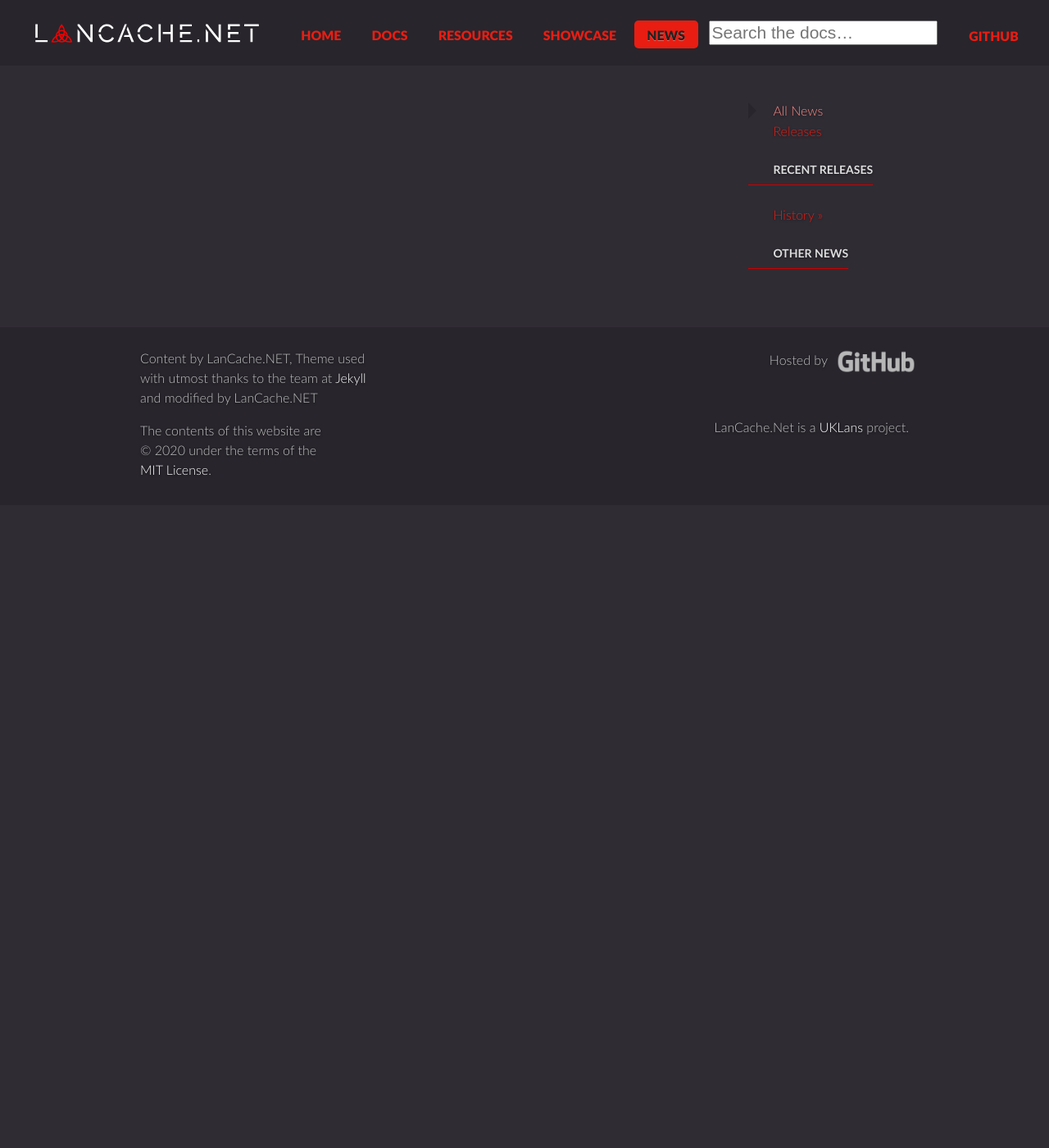
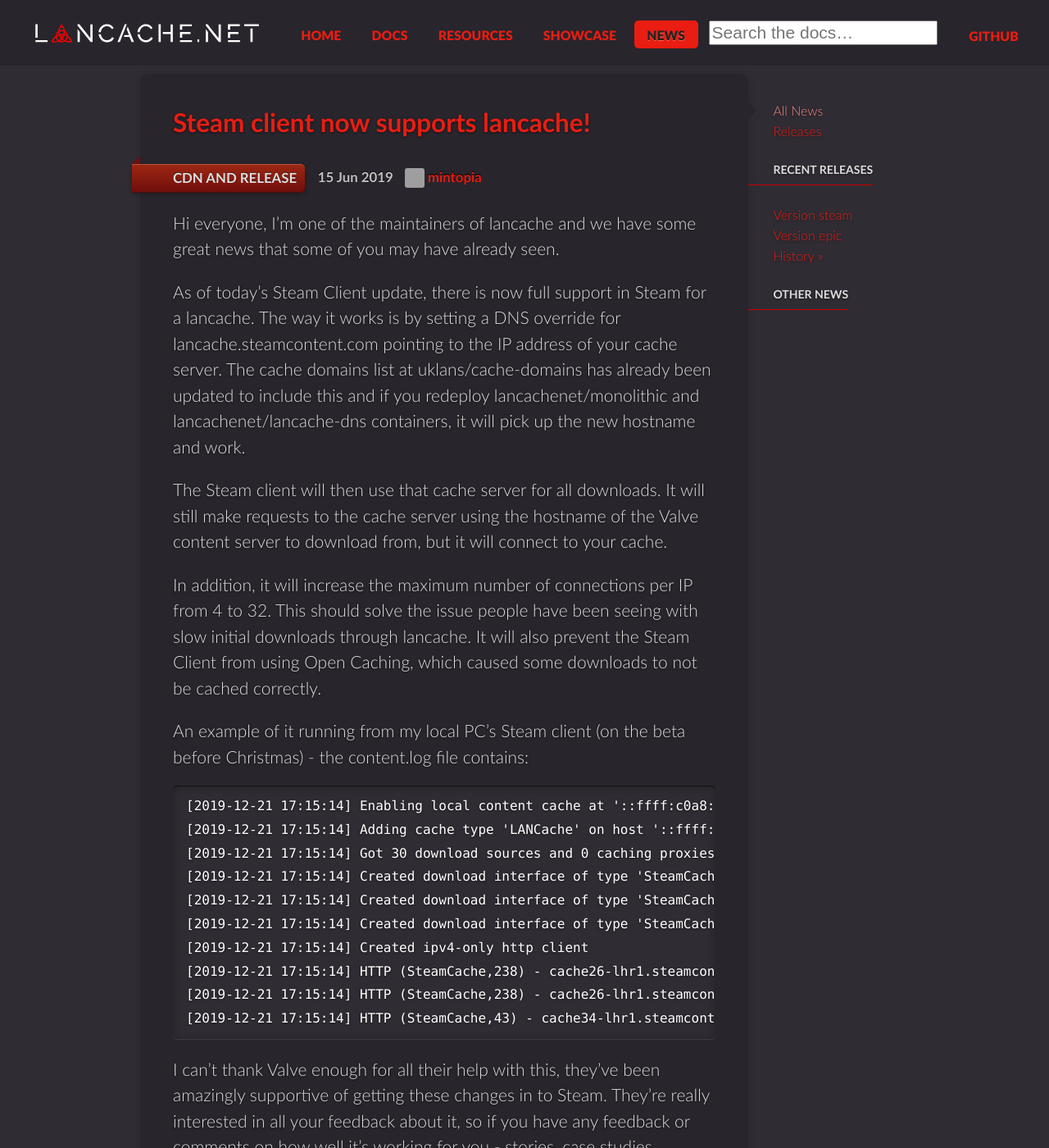
Before and after one commit to lancachenet/lancachenet.github.io, a Jekyll site: the page built from pages/news.html, in a window 1280 px wide and 1400 px high. Shown: the whole window at 82% size. Built offline with Jekyll 4.4.1, drawn with Linux system fonts in a browser that asks for light colours; comment, search, counter and statistics services are not loaded; some of the changed text lies outside the part shown; grey boxes are pictures that could not be loaded.

Commit message:
Added some news

````diff
--- /dev/null
+++ b/_posts/2019-06-15-steamcache-is-rebranding-to-lancachenet.md
@@ -0,0 +1,37 @@
+---
+title: 'SteamCache is rebanding to LanCache.Net, now with added Epic Games launcher support'
+date: 2019-06-15 09:00:00 -0000
+author: vibroaxe
+version: epic
+categories: [cdn,release]
+---
+
+As many of you know I'm one of the small team of maintainers on the steamcache/* docker images (along with @mintopia @GotenXiao @Lepidopterist @Mohero and @Astrolox). For some time now we have felt that we have long outgrown our steamcache roots and perhaps it was time to rebrand to the generic gaming cache which we now provide. After much consideration and some discussions with Multiplay and ChurchNerd we are proud to rebrand with immediate effect to LanCache.Net
+
+
+
+All docker images have been updated and are available at https://cloud.docker.com/lancachenet/ we will continue to keep the steamcache images updated in line with these for the moment to ease migration but it's well worth switching your images at the next opportunity.
+
+
+
+Now, onto the REALLY big news!
+
+
+
+The LanCache.Net and UKLans.net teams have been in discussions with the store team at Epic Games for the last few months. We are incredibly pleased to announce that with immediate effect Epic Games have migrated their CDNs and client to download over HTTP instead of HTTPS. This means those using our lancache-dns and monolithic containers will immediately be able to cache all games from the Epic Store!
+
+This is still in beta testing right now (Pass -E DISABLE_EPIC_GAMES to the dns container if you wish to disable the EPIC store caching for the time being) but initial testing results are positive so we wanted to share this with you all as soon as possible. If you encounted any issues with epic then do raise an issue over at https://github.com/lancachenet/monolithic/issues/new
+
+
+
+Huge thanks everyone over at Epic Games for working with us to a solution on this, the rest of the LanCache.Net team and of course everyone who has contributed issues, feedback, issues and pull requests!
+
+
+
+Happy Gaming
+
+@VibroAxe
+
+
+
+Note: Most containers retain their original names so steamcache/monolithic becomes lancachenet/monolithic. The only exception to this is steamcache/steamcache-dns which has become lancachenet/lancache-dns
--- /dev/null
+++ b/_posts/2020-01-14-steam-client-now-supports-lancache.md
@@ -0,0 +1,33 @@
+---
+title: 'Steam client now supports lancache!'
+date: 2019-06-15 09:00:00 -0000
+author: mintopia
+version: steam
+categories: [cdn,release]
+---
+Hi everyone, I'm one of the maintainers of lancache and we have some great news that some of you may have already seen.
+
+As of today's Steam Client update, there is now full support in Steam for a lancache. The way it works is by setting a DNS override for lancache.steamcontent.com pointing to the IP address of your cache server. The cache domains list at uklans/cache-domains has already been updated to include this and if you redeploy lancachenet/monolithic and lancachenet/lancache-dns containers, it will pick up the new hostname and work.
+
+The Steam client will then use that cache server for all downloads. It will still make requests to the cache server using the hostname of the Valve content server to download from, but it will connect to your cache.
+
+In addition, it will increase the maximum number of connections per IP from 4 to 32. This should solve the issue people have been seeing with slow initial downloads through lancache. It will also prevent the Steam Client from using Open Caching, which caused some downloads to not be cached correctly.
+
+An example of it running from my local PC's Steam client (on the beta before Christmas) - the content.log file contains:
+
+```
+[2019-12-21 17:15:14] Enabling local content cache at '::ffff:c0a8:1e80' from lookup of lancache.steamcontent.com.
+[2019-12-21 17:15:14] Adding cache type 'LANCache' on host '::ffff:c0a8:1e80'
+[2019-12-21 17:15:14] Got 30 download sources and 0 caching proxies via ContentServerDirectoryService::BYieldingGetServersForSteamPipe (4/0)
+[2019-12-21 17:15:14] Created download interface of type 'SteamCache' (7) to host cache12-lhr1.steamcontent.com (cache12-lhr1.steamcontent.com)
+[2019-12-21 17:15:14] Created download interface of type 'SteamCache' (7) to host cache34-lhr1.steamcontent.com (cache34-lhr1.steamcontent.com)
+[2019-12-21 17:15:14] Created download interface of type 'SteamCache' (7) to host cache26-lhr1.steamcontent.com (cache26-lhr1.steamcontent.com)
+[2019-12-21 17:15:14] Created ipv4-only http client
+[2019-12-21 17:15:14] HTTP (SteamCache,238) - cache26-lhr1.steamcontent.com (0.0.0.0:0 / 0.0.0.0:0, host: cache26-lhr1.steamcontent.com): AuthenticateDepotID (1521) - Success!
+[2019-12-21 17:15:14] HTTP (SteamCache,238) - cache26-lhr1.steamcontent.com (192.168.30.128:80 / 192.168.30.128:80, host: cache26-lhr1.steamcontent.com): ::ffff:c0a8:1e80/depot/1521/manifest/6898858218219951821/5 - received 200 (OK) HTTP response
+[2019-12-21 17:15:14] HTTP (SteamCache,43) - cache34-lhr1.steamcontent.com (192.168.30.128:80 / 192.168.30.128:80, host: cache34-lhr1.steamcontent.com): CDepotHTTPDownloadInterface::BYldTestConnection - Server response 'OK' (200)
+```
+
+I can't thank Valve enough for all their help with this, they've been amazingly supportive of getting these changes in to Steam. They're really interested in all your feedback about it, so if you have any feedback or comments on how well it's working for you - stories, case studies, problems, statistics, etc. then please post them here or in our issue on Github
+
+Please also spread the word about this to anyone you think might be interested in this.
````
Also changed, not shown: pages/index.html (+45 -17 lines).
